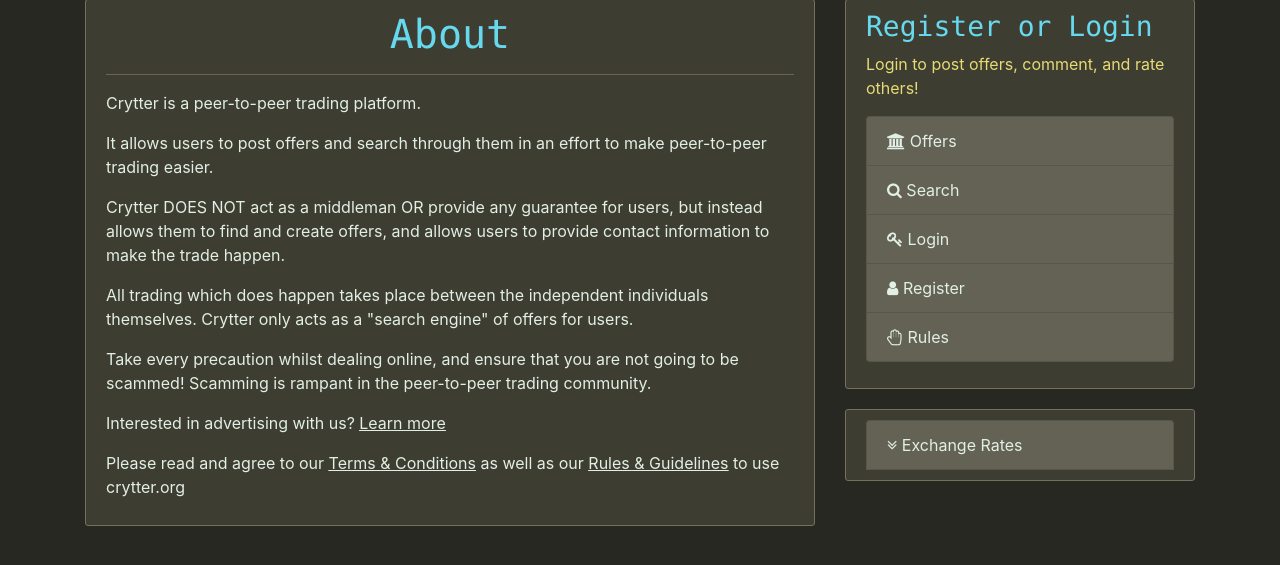
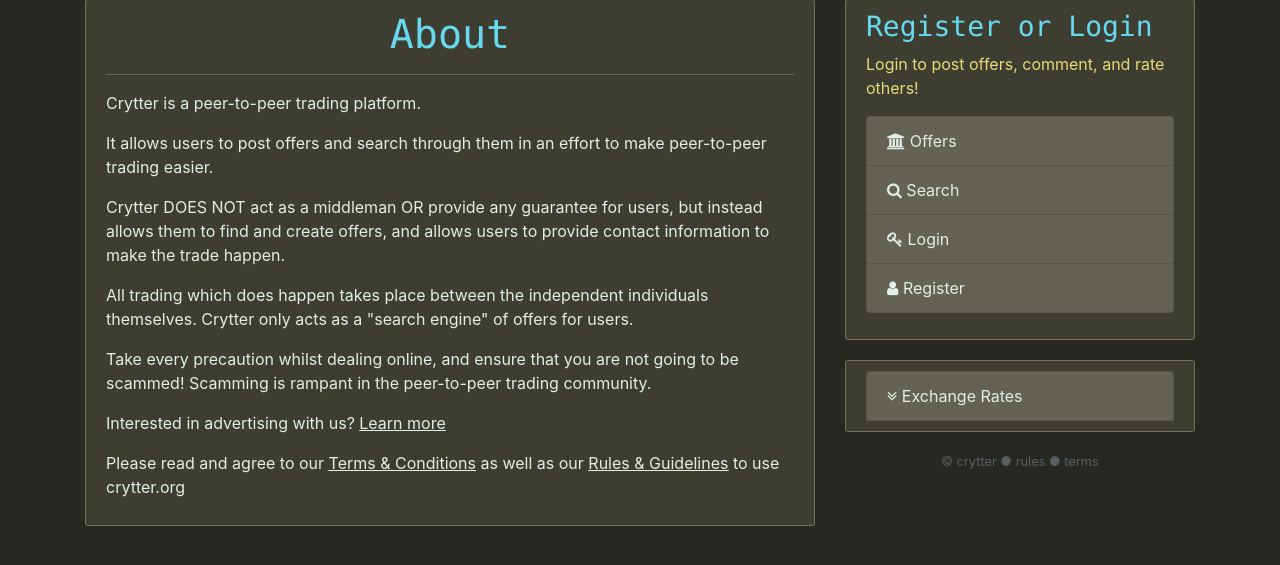
Before and after one commit to Va1a/crytter, a Flask app: page /about in a window 1280 px wide. Shown: the part 81-646 px from the top of the page. Run offline with Flask 2, Linux system fonts and the light colour scheme; some libraries are stand-ins or nearby versions.

Commit message:
Add footer to site

```diff
--- a/crytter/templates/layout.html
+++ b/crytter/templates/layout.html
@@ -91,7 +91,6 @@ var currencyDropped = getCookie('currencyDropdown');
 	            <li class="list-group-item list-group-item-light"><a href="{{ url_for('users.alerts') }}"><span class="fa fa-bell"></span> Alerts {% if current_user.alerts|rejectattr("seen")|list %}<span style="color: #f92672;">({{ current_user.alerts|rejectattr("seen")|list|length if current_user.alerts|rejectattr("seen")|list|length < 99 else '99+' }})</span>{% endif %}</a></li>
 	            <li class="list-group-item list-group-item-light"><a href="{{ url_for('users.ratings', username=current_user.username) }}"><span class="fa fa-check-square-o"></span> Reputation <span class="{{ 'red' if current_user.rating < 0 else 'green'}}">({{ current_user.rating }})</span></li></a>
 	            {% if current_user.permission_level > 2%}<li class="list-group-item list-group-item-light"><a href="{{ url_for('main.admin') }}"><span class="fa fa-shield"></span> Manage</a></li>{% endif %}
-	            <li class="list-group-item list-group-item-light"><a href="{{ url_for('main.help', topic='rules') }}"><span class="fa fa-hand-paper-o"></span> Rules</a></li>
 	          </ul>
 	        </p>
 	        {% else %}
@@ -102,7 +101,6 @@ var currencyDropped = getCookie('currencyDropdown');
 	            <li class="list-group-item list-group-item-light"><a href="{{ url_for('main.search') }}"><span class="fa fa-search"></span> Search</a></li>
 	            <li class="list-group-item list-group-item-light"><a href="{{ url_for('users.login') }}"><span class="fa fa-key"></span> Login</a></li>
 	            <li class="list-group-item list-group-item-light"><a href="{{ url_for('users.register') }}"><span class="fa fa-user"></span> Register</a></li>
-	            <li class="list-group-item list-group-item-light"><a href="{{ url_for('main.help', topic='rules') }}"><span class="fa fa-hand-paper-o"></span> Rules</a></li>
 	          </ul>
 	        </p>
 	        {% endif %}
@@ -149,6 +147,7 @@ var currencyDropped = getCookie('currencyDropdown');
 
 		     	 </div>
 		    </div>
+	    <small style="color: #585d61; display: block; text-align: center;">© crytter ● <a href="{{ url_for('main.help', topic='rules') }}">rules</a> ● <a href="{{ url_for('main.help', topic='terms') }}">terms</a></small>
 	    </div>
 	  </div>
 	<script type="text/javascript">if(currencyDropped == 'true'){document.getElementById('currencyList').classList.add('show'); e = document.getElementById('down-arrow'); e.classList.remove('fa-angle-double-down'); e.classList.add('fa-angle-double-up')}</script>
```
